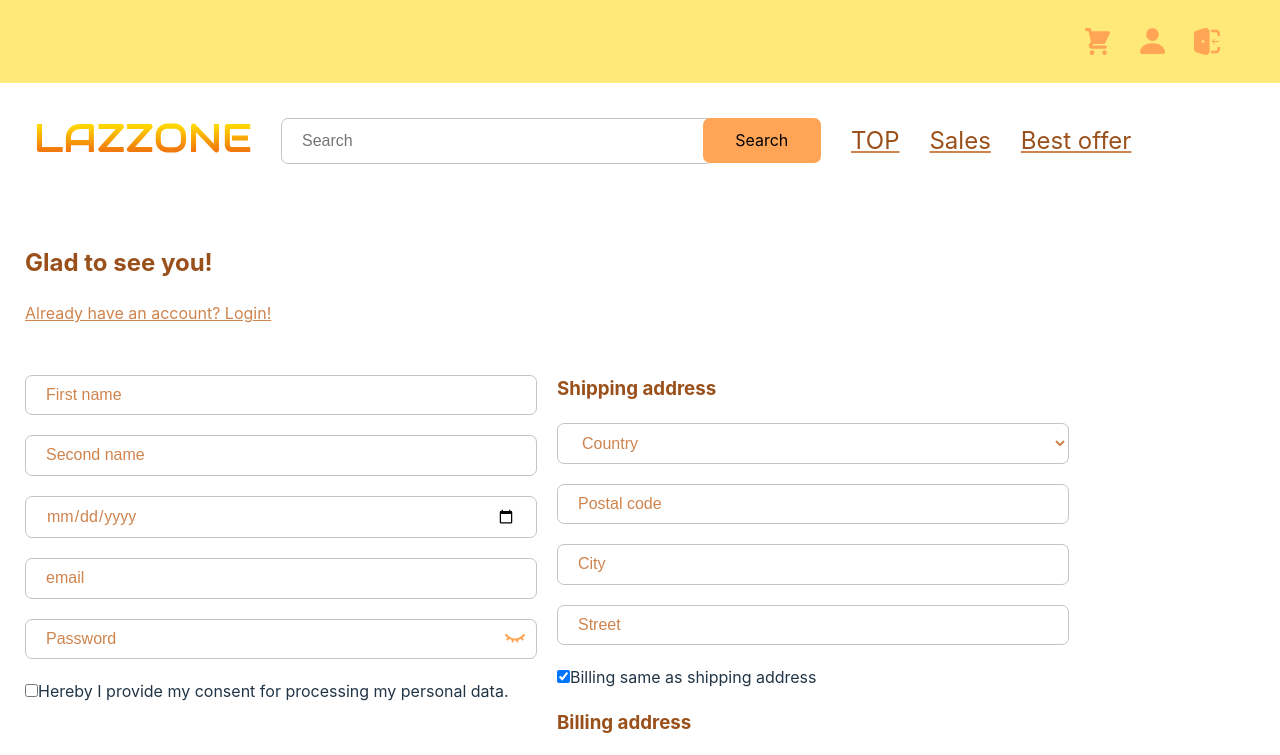
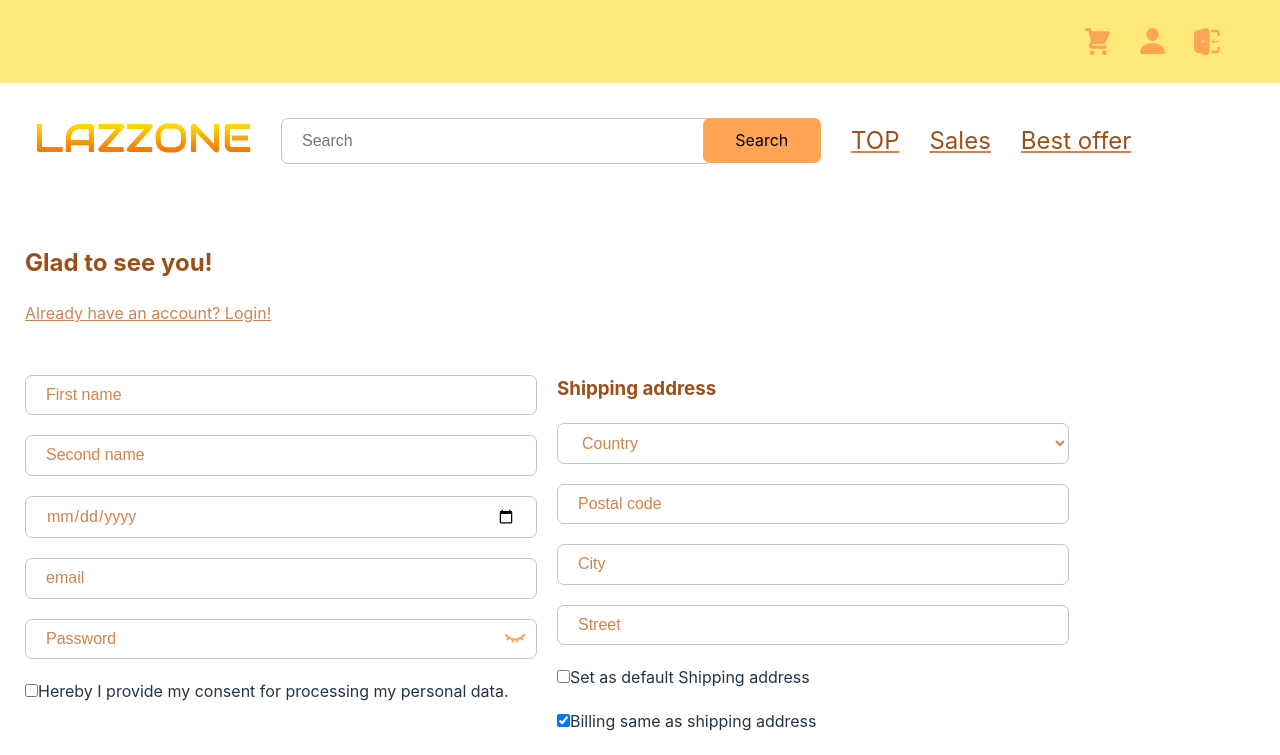
Before and after one commit to mamont79/eCommerce-Application, a React (Vite) app: page /registration in a window 1280 px wide. Shown: the top 755 px of the page. Built offline with nearby package versions, Linux system fonts and the light colour scheme.

Commit message:
feat: add checkbox set default address

```diff
--- a/src/pages/registration/RegistrationForm/CustomFormElements/AddressBlock/Address.tsx
+++ b/src/pages/registration/RegistrationForm/CustomFormElements/AddressBlock/Address.tsx
@@ -9,6 +9,7 @@ import { cancelValidate } from '../../validators/cancelValidate';
 import { getRequiredErrorMsg } from '../../validators/getRequiredErrorMsg';
 import { getPostalCodeValidator } from '../../validators/getPostalCodeErrorMsg';
 import { type IAddress } from './type';
+import { RegistrationPageCheckbox } from '../CustomFormikCheckbox';
 
 export function Address({
   errors,
@@ -16,12 +17,21 @@ export function Address({
   values,
   billing,
   isSame,
+  setFieldValue,
 }: IAddress) {
   const countryOptions = makeCountryOptions(COUNTRIES_DATA);
 
   const getPostalCodeErrorMsg = getPostalCodeValidator(
     billing ? values.billingCountry : values.shippingCountry
   );
+
+  const toggleSetDefaultAddress = () => {
+    const fieldName = `isDefault${billing ? 'Billing' : 'Shipping'}Address`;
+    const previousValue = billing
+      ? values.isDefaultBillingAddress
+      : values.isDefaultShippingAddress;
+    setFieldValue(fieldName, !previousValue, false);
+  };
 
   return (
     <FormGroup>
@@ -86,6 +96,17 @@ export function Address({
           touched.shippingStreet && (
             <StyledErrorMessage>{errors.shippingStreet}</StyledErrorMessage>
           )}
+      <RegistrationPageCheckbox
+        label={`Set as default ${billing ? 'Billing' : 'Shipping'} address`}
+        checked={
+          billing
+            ? values.isDefaultBillingAddress
+            : values.isDefaultShippingAddress
+        }
+        name={`isDefault${billing ? 'Billing' : 'Shipping'}BillingAddress`}
+        disabled={isSame}
+        handleClick={toggleSetDefaultAddress}
+      />
     </FormGroup>
   );
 }
--- a/src/pages/registration/RegistrationForm/CustomFormElements/AddressBlock/RegistrationPageAddressBlock.tsx
+++ b/src/pages/registration/RegistrationForm/CustomFormElements/AddressBlock/index.tsx
@@ -36,7 +36,12 @@ export function RegistrationPageAddressBlock({
   return (
     <FormGroup>
       <StyledBLockHeading>Shipping address</StyledBLockHeading>
-      <Address errors={errors} touched={touched} values={values} />
+      <Address
+        errors={errors}
+        touched={touched}
+        values={values}
+        setFieldValue={setFieldValue}
+      />
 
       <label htmlFor="billingSameAsShipping">
         <input
@@ -53,6 +58,7 @@ export function RegistrationPageAddressBlock({
         errors={errors}
         touched={touched}
         values={values}
+        setFieldValue={setFieldValue}
         billing
         isSame={isBillingSameAsShipping}
       />
--- a/src/pages/registration/RegistrationForm/CustomFormElements/AddressBlock/type.ts
+++ b/src/pages/registration/RegistrationForm/CustomFormElements/AddressBlock/type.ts
@@ -19,6 +19,11 @@ export type IAddress = {
   errors: FormikErrors<AddressFields>;
   touched: FormikTouched<AddressFields>;
   values: RegistrationFormFields;
+  setFieldValue: (
+    field: string,
+    value: string | boolean,
+    shouldValidate?: boolean
+  ) => Promise<void | FormikErrors<RegistrationFormFields>>;
   billing?: boolean;
   isSame?: boolean;
 };
--- a/src/pages/registration/RegistrationForm/CustomFormElements/CustomFormikCheckbox.tsx
+++ b/src/pages/registration/RegistrationForm/CustomFormElements/CustomFormikCheckbox.tsx
@@ -4,11 +4,27 @@ import { IRegistrationPageCheckboxProps } from './type';
 export function RegistrationPageCheckbox({
   label,
   name,
+  disabled,
+  checked,
+  handleClick,
 }: IRegistrationPageCheckboxProps) {
   return (
     <div>
-      <Field name={name} id={name} type="checkbox" />
+      <Field
+        onClick={handleClick}
+        checked={checked}
+        disabled={disabled}
+        name={name}
+        id={name}
+        type="checkbox"
+      />
       <label htmlFor={name}>{label}</label>
     </div>
   );
 }
+
+RegistrationPageCheckbox.defaultValues = {
+  disabled: false,
+  checked: false,
+  oncklick: null,
+};
--- a/src/pages/registration/RegistrationForm/CustomFormElements/type.ts
+++ b/src/pages/registration/RegistrationForm/CustomFormElements/type.ts
@@ -1,4 +1,7 @@
 export type IRegistrationPageCheckboxProps = {
   label: string | JSX.Element;
   name: string;
+  disabled?: boolean;
+  checked?: boolean;
+  handleClick?: () => void | null;
 };
--- a/src/pages/registration/RegistrationForm/formFields.ts
+++ b/src/pages/registration/RegistrationForm/formFields.ts
@@ -14,6 +14,7 @@ const shippingAddressFields: ShippingAddressFields = {
   shippingPostalCode: '',
   shippingCity: '',
   shippingStreet: '',
+  isDefaultShippingAddress: false,
 };
 
 const billingAddressFields: BillingAddressFields = {
@@ -21,6 +22,7 @@ const billingAddressFields: BillingAddressFields = {
   billingPostalCode: '',
   billingCity: '',
   billingStreet: '',
+  isDefaultBillingAddress: false,
 };
 
 export const registrationFormFields = {
@@ -35,11 +37,13 @@ export type ShippingAddressFields = {
   shippingPostalCode: string;
   shippingCity: string;
   shippingStreet: string;
+  isDefaultShippingAddress: boolean;
 };
 export type BillingAddressFields = {
   billingCountry: keyof CountriesData | '';
   billingPostalCode: string;
   billingCity: string;
   billingStreet: string;
+  isDefaultBillingAddress: boolean;
 };
 export type AddressFields = ShippingAddressFields & BillingAddressFields;
--- a/src/pages/registration/RegistrationForm/index.tsx
+++ b/src/pages/registration/RegistrationForm/index.tsx
@@ -15,7 +15,7 @@ import {
   FormGroup,
   StyledFormikForm,
 } from '../../../components/formInputs/commonStyle';
-import { RegistrationPageAddressBlock } from './CustomFormElements/AddressBlock/RegistrationPageAddressBlock';
+import { RegistrationPageAddressBlock } from './CustomFormElements/AddressBlock';
 import { useAppDispatch, useAppSelector } from '../../../store/hooks';
 import { UserStatusTypes } from '../../../features/users/usersReducerTypes';
 import { INewUserData } from './CustomFormElements/requestTypes';
```
